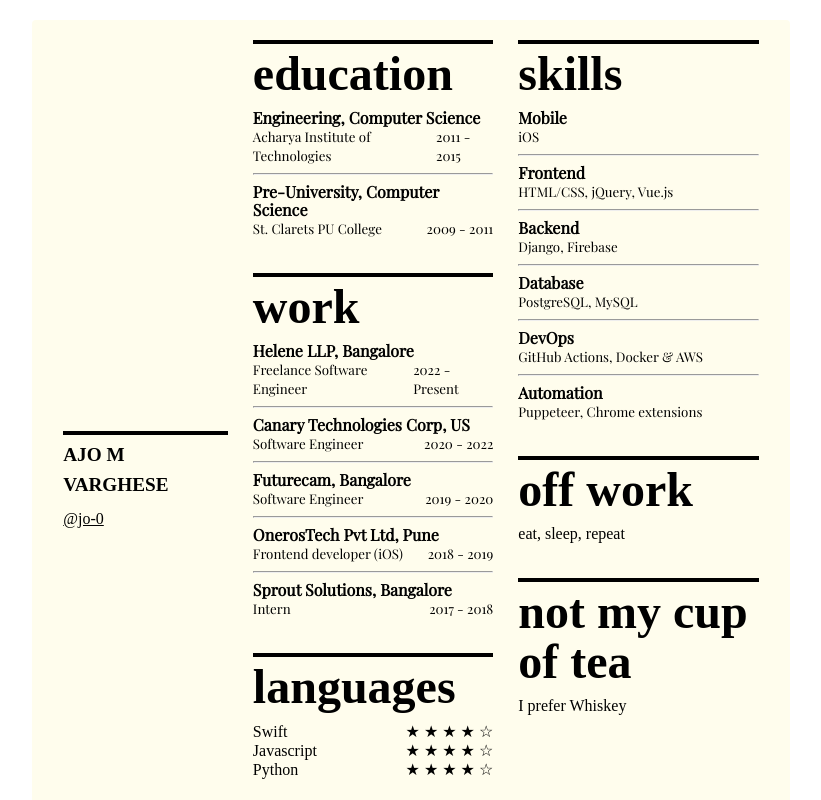
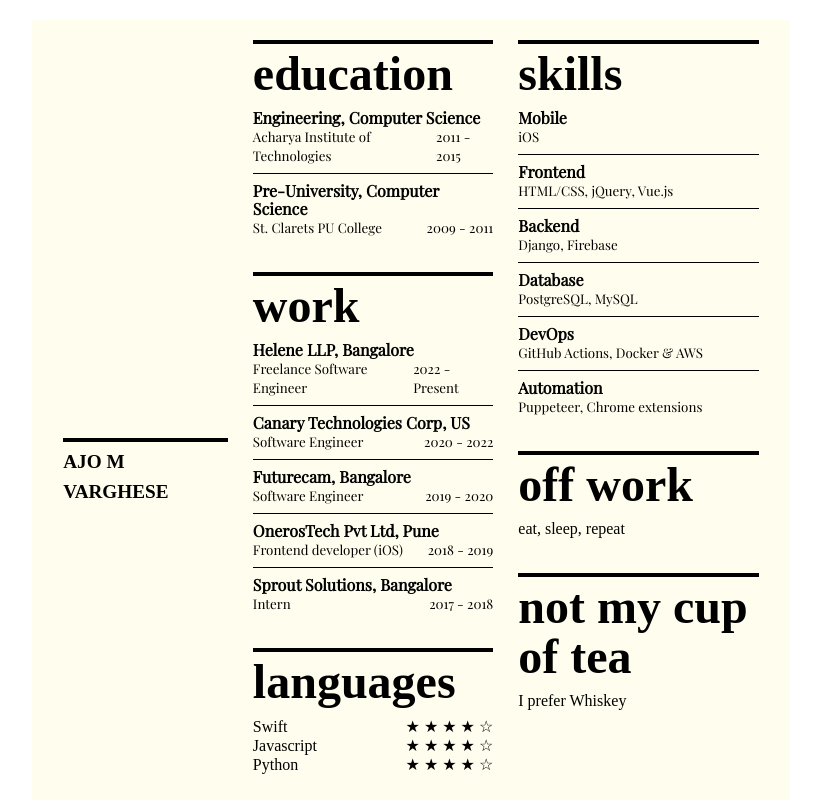
Before and after one commit to jo-0/one-pager, a plain HTML site: page index.html in a window 1280 px wide. Shown: the top 800 px of the page, without its empty margins (229-1050 px from the left). Drawn offline with nearby package versions, Linux system fonts and the light colour scheme; a web font is replaced by a local one.

Commit message:
Make lines thinner

```diff
--- a/index.html
+++ b/index.html
@@ -4,14 +4,15 @@
     <meta charset="utf-8">
     <meta name="viewport" content="width=device-width, initial-scale=1.0">
     <link rel="stylesheet" href="style.css">
-    <title>Ajo</title>
+    <title>Ajo - Profile overview</title>
 </head>
 <body>
     <main class="page">
         <section class="col name-col">
             <article class="container">
-                <h1 class="name">AJO M VARGHESE</h1>
-                <a class="domain" href="https://ajovarghese.com" target="_blank">@jo-0</a>
+                <h1 class="name">
+                    <a class="domain" href="https://ajovarghese.com" target="_blank">AJO M VARGHESE</a>
+                </h1>
             </article>
         </section>
 
--- a/style.css
+++ b/style.css
@@ -65,5 +65,12 @@ ul {
 }
 
 .domain {
+    text-decoration: none;
     color: black;
 }
+
+hr {
+    background-color: black;
+    border: none;
+    height: 1px;
+}
```
